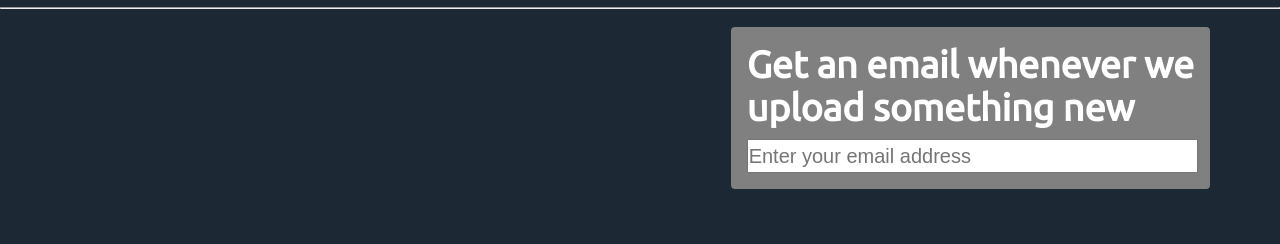
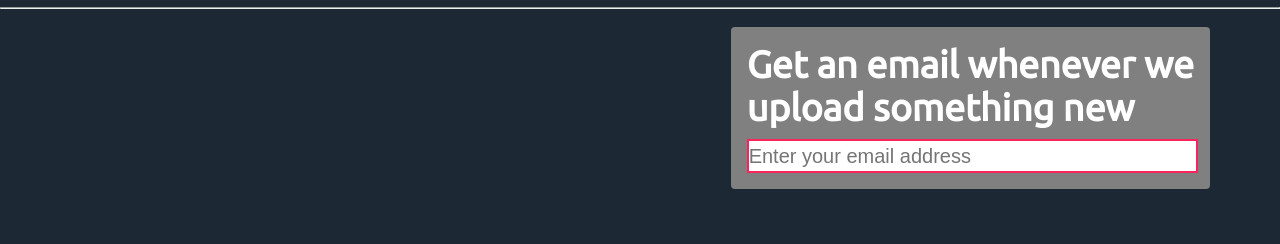
Before and after one commit to GeneralNex/HEN-give-and-take, a plain HTML site: page index.html in a window 1280 px wide. Shown: the part 172-416 px from the top of the page. Drawn offline with Linux system fonts and the light colour scheme.

Commit message:
switching branch

```diff
--- a/styles.css
+++ b/styles.css
@@ -72,6 +72,9 @@ section.advertisements {
 .subscribe input:valid {
 	border: 2px solid #2ECC71;
 }
+.subscribe input:invalid {
+	border: 2px solid #F9245E;
+}
 .socials {
 	position: absolute;
 	top: 200px;
```
